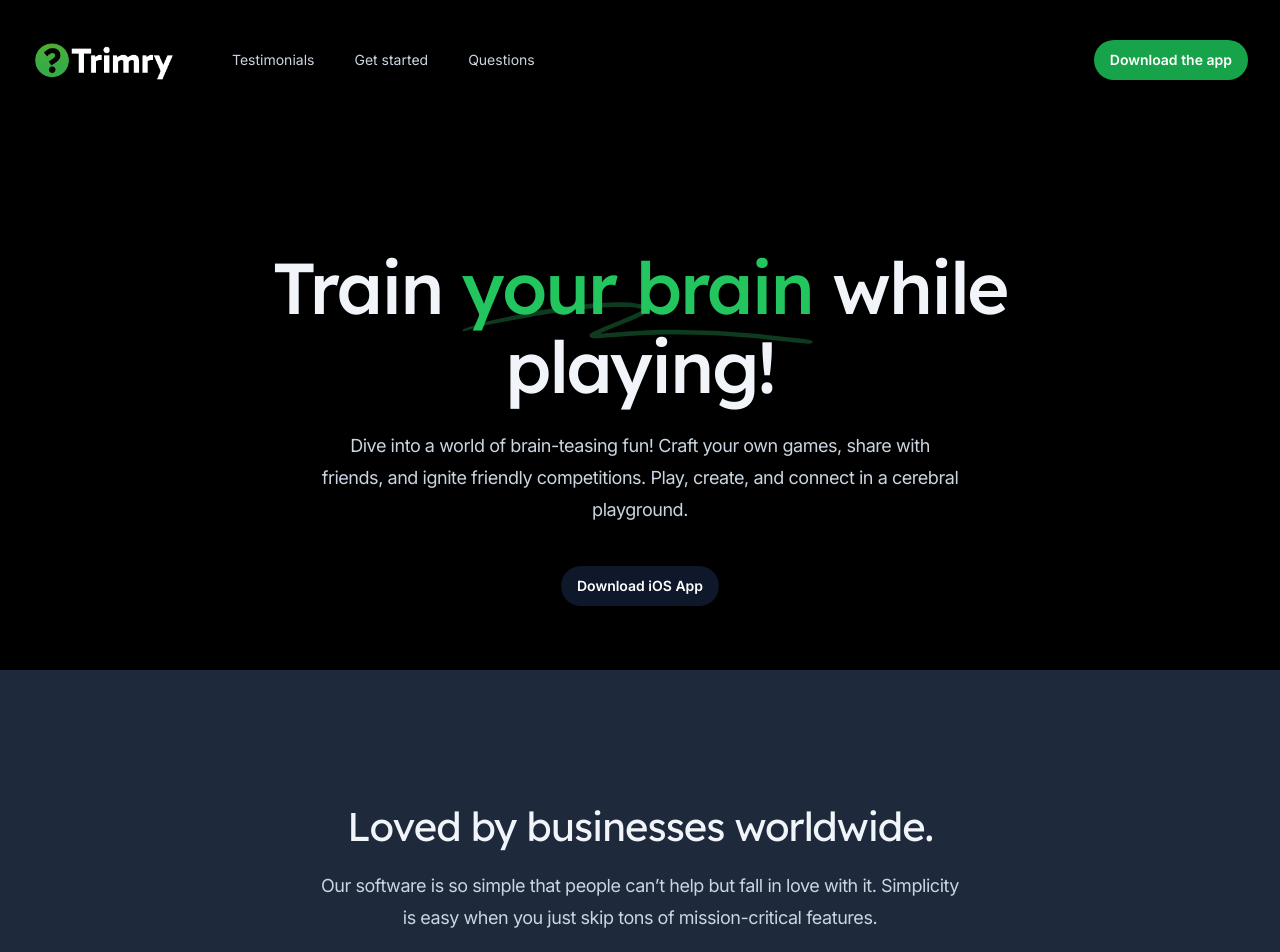
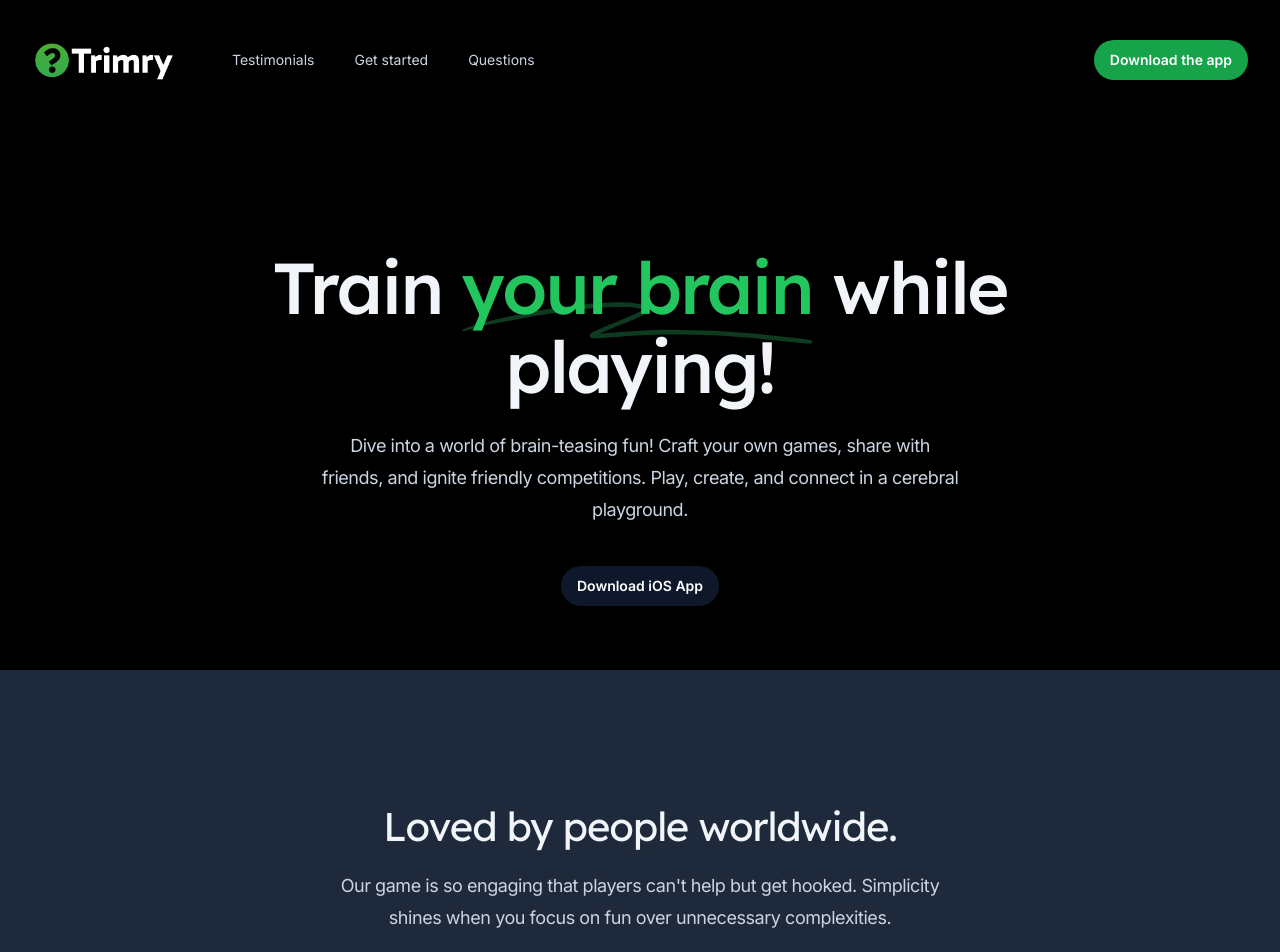
Before and after one commit to srostagno/trimry-app, a Next.js app: page / in a window 1280 px wide. Shown: the top 952 px of the page. Built offline with nearby package versions, Linux system fonts and the light colour scheme.

Commit message:
hotfix: text on testimonials.

```diff
--- a/src/components/Testimonials.tsx
+++ b/src/components/Testimonials.tsx
@@ -91,12 +91,10 @@ export function Testimonials() {
       <Container>
         <div className="mx-auto max-w-2xl md:text-center">
           <h2 className="font-display text-3xl tracking-tight text-slate-900 dark:text-slate-100 sm:text-4xl">
-            Loved by businesses worldwide.
+            Loved by people worldwide.
           </h2>
           <p className="mt-4 text-lg tracking-tight text-slate-700 dark:text-slate-300">
-            Our software is so simple that people can’t help but fall in love
-            with it. Simplicity is easy when you just skip tons of
-            mission-critical features.
+            Our game is so engaging that players can&#39;t help but get hooked. Simplicity shines when you focus on fun over unnecessary complexities.
           </p>
         </div>
         <ul
```
